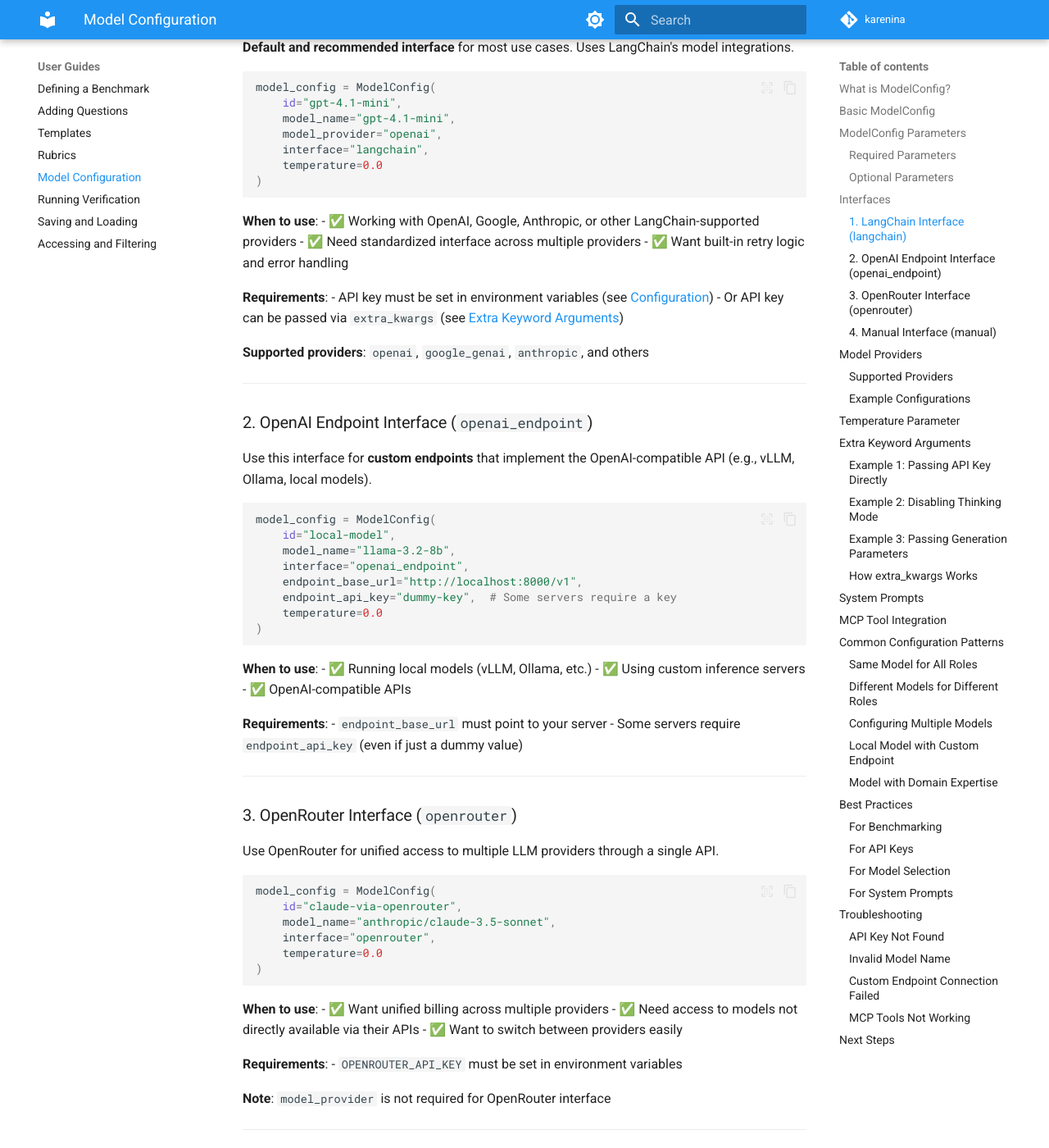
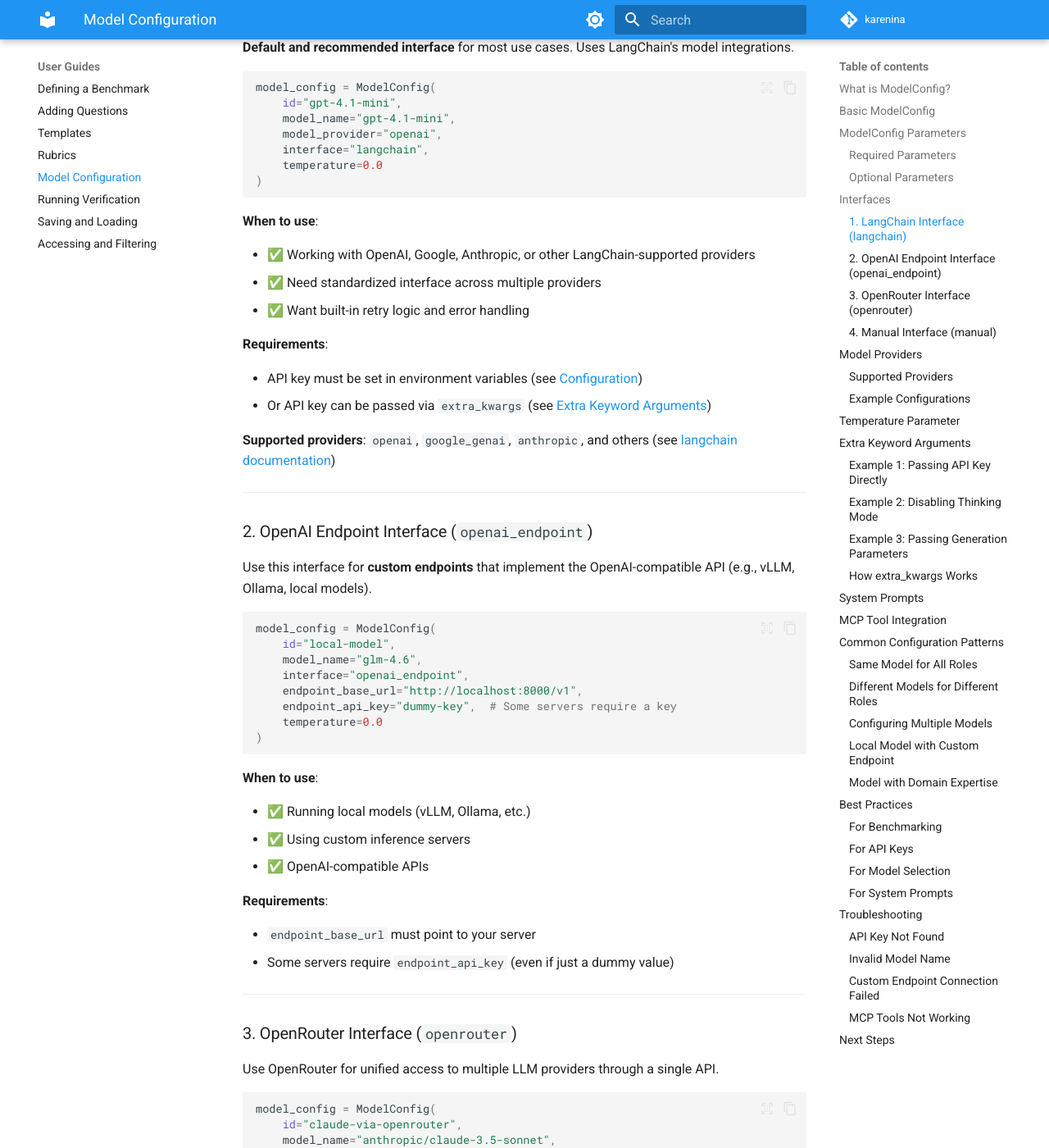
Before and after one commit to biocypher/karenina, an MkDocs documentation site: the page built from docs/using-karenina/model-configuration.md, in a window 1280 px wide and 1400 px high, scrolled down 2376 px. Shown: the whole window at 82% size. Built offline with MkDocs 1.6.1 and Material for MkDocs 9.7.7, drawn with Linux system fonts in a browser that asks for light colours; comment, search, counter and statistics services are not loaded; some of the changed text lies outside the part shown.

Commit message:
docs: significantly improved model conf

````diff
--- a/docs/using-karenina/model-configuration.md
+++ b/docs/using-karenina/model-configuration.md
@@ -80,15 +80,17 @@
 ```
 
 **When to use**:
+
 - ✅ Working with OpenAI, Google, Anthropic, or other LangChain-supported providers
 - ✅ Need standardized interface across multiple providers
 - ✅ Want built-in retry logic and error handling
 
 **Requirements**:
+
 - API key must be set in environment variables (see [Configuration](../configuration.md#api-keys))
 - Or API key can be passed via `extra_kwargs` (see [Extra Keyword Arguments](#extra-keyword-arguments))
 
-**Supported providers**: `openai`, `google_genai`, `anthropic`, and others
+**Supported providers**: `openai`, `google_genai`, `anthropic`, and others (see [langchain documentation](https://reference.langchain.com/python/langchain/models/?h=init_chat#langchain.chat_models.init_chat_model(model)))
 
 ---
 
@@ -99,7 +101,7 @@
 ```python
 model_config = ModelConfig(
     id="local-model",
-    model_name="llama-3.2-8b",
+    model_name="glm-4.6",
     interface="openai_endpoint",
     endpoint_base_url="http://localhost:8000/v1",
     endpoint_api_key="dummy-key",  # Some servers require a key
@@ -108,11 +110,13 @@
 ```
 
 **When to use**:
+
 - ✅ Running local models (vLLM, Ollama, etc.)
 - ✅ Using custom inference servers
 - ✅ OpenAI-compatible APIs
 
 **Requirements**:
+
 - `endpoint_base_url` must point to your server
 - Some servers require `endpoint_api_key` (even if just a dummy value)
 
@@ -132,14 +136,15 @@
 ```
 
 **When to use**:
+
 - ✅ Want unified billing across multiple providers
-- ✅ Need access to models not directly available via their APIs
 - ✅ Want to switch between providers easily
 
 **Requirements**:
 - `OPENROUTER_API_KEY` must be set in environment variables
+- pass the api key via `extra_kwargs`
 
-**Note**: `model_provider` is not required for OpenRouter interface
+**Note**: `model_provider` is not required for OpenRouter interface since the provider is specified in the `model_name`
 
 ---
 
@@ -167,12 +172,14 @@
 ```
 
 **When to use**:
+
 - ✅ Testing workflows without API costs
 - ✅ Debugging specific scenarios
 - ✅ Evaluating pre-recorded LLM responses
 - ✅ Comparing different answer generation approaches
 
 **For comprehensive documentation**, including:
+
 - LangChain message list support
 - Tool call metrics extraction
 - Batch registration
@@ -267,6 +274,7 @@
 ## Extra Keyword Arguments
 
 The `extra_kwargs` field allows you to pass additional keyword arguments to the underlying model interface. This is useful for:
+
 - **Passing API keys directly** (alternative to environment variables)
 - **Vendor-specific parameters** (custom headers, special options)
 - **Advanced model configuration** (thinking mode, chat templates, generation parameters)
@@ -289,6 +297,7 @@
 ```
 
 **Note**: While this works, storing API keys in environment variables (`.env` files) is still the recommended approach for security. This approach is useful for:
+
 - Testing with multiple API keys
 - Temporary key usage
 - Programmatic key management
@@ -346,6 +355,7 @@
 | `openrouter` | Passed to OpenRouter API call |
 
 **Common use cases**:
+
 - Passing API keys without environment variables
 - Enabling/disabling vendor-specific features (thinking, streaming, etc.)
 - Passing generation parameters (max_tokens, top_p, frequency_penalty, etc.)
@@ -370,11 +380,13 @@
 ```
 
 **When to use custom system prompts**:
+
 - ✅ Domain-specific expertise needed (e.g., "You are a genomics expert")
 - ✅ Specific tone or style required
 - ✅ Additional context or constraints
 
 **Default system prompts** (if not specified):
+
 - **Template generation**: Instruction to create structured output templates
 - **Answering models**: Basic instruction to answer the question
 - **Parsing models**: Instruction to extract structured data using the template
@@ -403,12 +415,14 @@
 ```
 
 **Parameters**:
+
 - `mcp_urls_dict`: Maps tool categories to MCP server URLs
 - `mcp_tool_filter`: Optional list of allowed tool names
 
 **Supported interfaces**: `langchain`, `openai_endpoint`, `openrouter` (not supported with `manual` interface)
 
 **For comprehensive documentation**, including:
+
 - MCP server setup and structure
 - Tool discovery and invocation
 - Multiple MCP server configuration
@@ -507,8 +521,8 @@
 
 ```python
 local_model = ModelConfig(
-    id="local-llama",
-    model_name="llama-3.2-8b",
+    id="local-qwen",
+    model_name="qwen-3-235",
     interface="openai_endpoint",
     endpoint_base_url="http://localhost:8000/v1",
     endpoint_api_key="dummy",
@@ -538,12 +552,14 @@
 ## Best Practices
 
 ### For Benchmarking
+
 - ✅ Always use `temperature=0.0` for reproducible results
 - ✅ Use the same parsing model across different answering models for fair comparison
 - ✅ Document your model configurations in your project README
 - ✅ Use descriptive `id` values (e.g., "gpt-4.1-mini-biology-expert")
 
 ### For API Keys
+
 - ✅ Store API keys in `.env` files (see [Configuration](../configuration.md#api-keys))
 - ✅ Use different keys for development and production
 - ✅ Rotate keys regularly
@@ -593,6 +611,7 @@
 ```
 
 **Solution**: Check the correct model name for your provider:
+
 - OpenAI: `gpt-4.1-mini`, `gpt-4.1-mini`, `gpt-4-turbo`
 - Google: `gemini-2.5-flash`, `gemini-1.5-pro`
 - Anthropic: `claude-sonnet-4.5`, `claude-3-5-sonnet-20241022`
@@ -606,6 +625,7 @@
 ```
 
 **Solution**:
+
 1. Verify your inference server is running
 2. Check the `endpoint_base_url` is correct
 3. Ensure the endpoint implements OpenAI-compatible API
````
Also changed, not shown: other parts of docs/using-karenina/model-configuration.md (+9 -7 lines).
